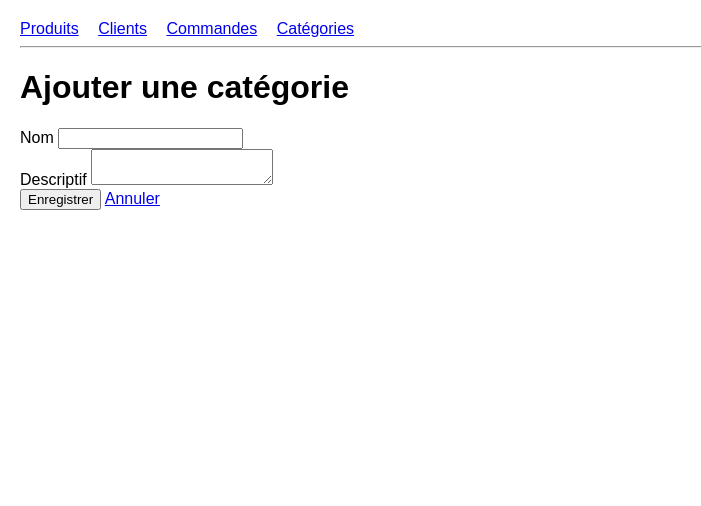
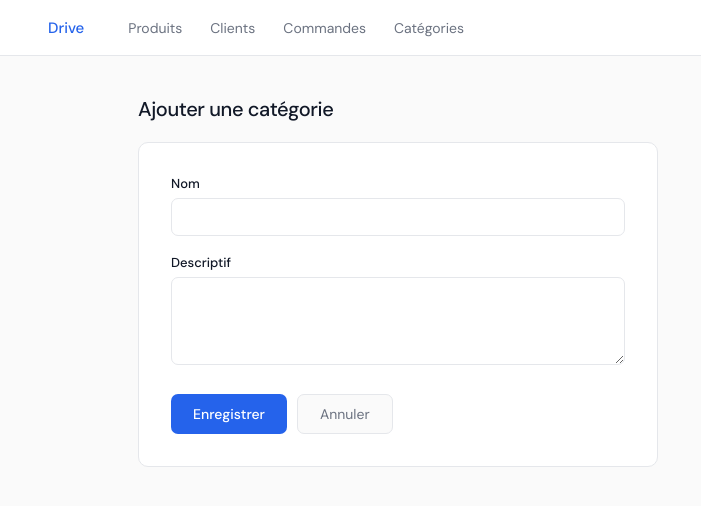
Before and after one commit to Basile-123/SAE_Drive, a Django app: page /categories/ajouter/ in a window 1280 px wide. Shown: the top 506 px of the page, without its empty margins (0-701 px from the left). Run offline with Django 5.2, Linux system fonts and the light colour scheme.

Commit message:
Ajout bouton impression + CSS final

```diff
--- a/sae_app/templates/base.html
+++ b/sae_app/templates/base.html
@@ -2,27 +2,69 @@
 <html lang="fr">
 <head>
     <meta charset="UTF-8">
-    <title>Drive - SAÉ 2.03</title>
+    <title>Drive — SAÉ 2.03</title>
+    <link href="https://fonts.googleapis.com/css2?family=DM+Sans:wght@300;400;500&family=DM+Mono&display=swap" rel="stylesheet">
     <style>
-        body { font-family: Arial, sans-serif; margin: 20px; }
-        nav a { margin-right: 15px; }
-        table { border-collapse: collapse; width: 100%; }
-        th, td { border: 1px solid #ccc; padding: 8px; text-align: left; }
-        th { background-color: #f2f2f2; }
-        .btn { padding: 5px 10px; margin: 2px; text-decoration: none; }
-        .btn-add { background: green; color: white; }
-        .btn-edit { background: orange; color: white; }
-        .btn-delete { background: red; color: white; }
+        :root {
+            --accent: #2563eb;
+            --bg: #fafafa;
+            --surface: #ffffff;
+            --border: #e5e7eb;
+            --text: #111827;
+            --muted: #6b7280;
+            --danger: #dc2626;
+            --warning: #d97706;
+        }
+        * { box-sizing: border-box; margin: 0; padding: 0; }
+        body { font-family: 'DM Sans', sans-serif; background: var(--bg); color: var(--text); font-size: 15px; }
+        header { background: var(--surface); border-bottom: 1px solid var(--border); padding: 0 48px; display: flex; align-items: center; height: 56px; gap: 32px; }
+        .logo { font-weight: 500; font-size: 15px; color: var(--accent); }
+        nav { display: flex; gap: 4px; }
+        nav a { font-size: 14px; color: var(--muted); text-decoration: none; padding: 6px 12px; border-radius: 6px; transition: all 0.15s; }
+        nav a:hover { color: var(--text); background: var(--bg); }
+        .container { max-width: 1100px; margin: 40px auto; padding: 0 48px; }
+        h1 { font-size: 20px; font-weight: 500; margin-bottom: 20px; letter-spacing: -0.4px; }
+        .btn { font-family: 'DM Sans', sans-serif; font-size: 13px; font-weight: 500; padding: 6px 14px; border-radius: 6px; text-decoration: none; border: none; cursor: pointer; transition: all 0.15s; display: inline-block; }
+        .btn-add { background: var(--accent); color: white; margin-bottom: 20px; padding: 8px 18px; }
+        .btn-add:hover { background: #1d4ed8; }
+        .btn-edit { background: #fef3c7; color: var(--warning); margin-right: 4px; }
+        .btn-edit:hover { background: #fde68a; }
+        .btn-delete { background: #fee2e2; color: var(--danger); }
+        .btn-delete:hover { background: #fecaca; }
+        .card { background: var(--surface); border: 1px solid var(--border); border-radius: 10px; overflow: hidden; }
+        table { width: 100%; border-collapse: collapse; }
+        th { font-size: 12px; font-weight: 500; color: var(--muted); text-transform: uppercase; letter-spacing: 0.6px; padding: 12px 20px; text-align: left; background: var(--bg); border-bottom: 1px solid var(--border); }
+        td { padding: 13px 20px; border-bottom: 1px solid var(--border); font-size: 14px; color: var(--text); }
+        tr:last-child td { border-bottom: none; }
+        tr:hover td { background: #f9fafb; }
+        .form-card { background: var(--surface); border: 1px solid var(--border); border-radius: 10px; padding: 32px; max-width: 520px; }
+        .form-group { margin-bottom: 18px; }
+        .form-group label { display: block; font-size: 13px; font-weight: 500; color: var(--text); margin-bottom: 6px; }
+        .form-group input, .form-group select, .form-group textarea { width: 100%; padding: 9px 13px; border: 1px solid var(--border); border-radius: 7px; font-family: 'DM Sans', sans-serif; font-size: 14px; color: var(--text); background: var(--surface); outline: none; transition: border-color 0.15s; }
+        .form-group input:focus, .form-group select:focus, .form-group textarea:focus { border-color: var(--accent); }
+        .form-group textarea { height: 88px; resize: vertical; }
+        .form-actions { display: flex; gap: 10px; margin-top: 24px; }
+        .btn-submit { background: var(--accent); color: white; border: none; padding: 10px 22px; border-radius: 7px; font-size: 14px; font-weight: 500; cursor: pointer; font-family: 'DM Sans', sans-serif; }
+        .btn-submit:hover { background: #1d4ed8; }
+        .btn-cancel { background: var(--bg); color: var(--muted); border: 1px solid var(--border); padding: 10px 22px; border-radius: 7px; font-size: 14px; text-decoration: none; }
+        .empty { text-align: center; color: var(--muted); font-size: 14px; padding: 40px; }
+        @media print {
+            header, nav, .btn-add, .btn-edit, .btn-delete, .btn-cancel, button { display: none; }
+        }
     </style>
 </head>
 <body>
+    <header>
+        <span class="logo">Drive</span>
         <nav>
             <a href="/produits/">Produits</a>
             <a href="/clients/">Clients</a>
             <a href="/commandes/">Commandes</a>
             <a href="/categories/">Catégories</a>
         </nav>
-    <hr>
+    </header>
+    <div class="container">
         {% block content %}{% endblock %}
+    </div>
 </body>
 </html>
--- a/sae_app/templates/commandes/detail.html
+++ b/sae_app/templates/commandes/detail.html
@@ -26,4 +26,5 @@
 </div>
 <p><strong>Total : {{ commande.cout_total }} €</strong></p>
 <a href="/commandes/" class="btn-cancel">Retour</a>
+<button onclick="window.print()" class="btn btn-add" style="margin-right:8px">🖨️ Imprimer la fiche</button>
 {% endblock %}
```
Lines whose indentation alone changed are shown as unchanged.
